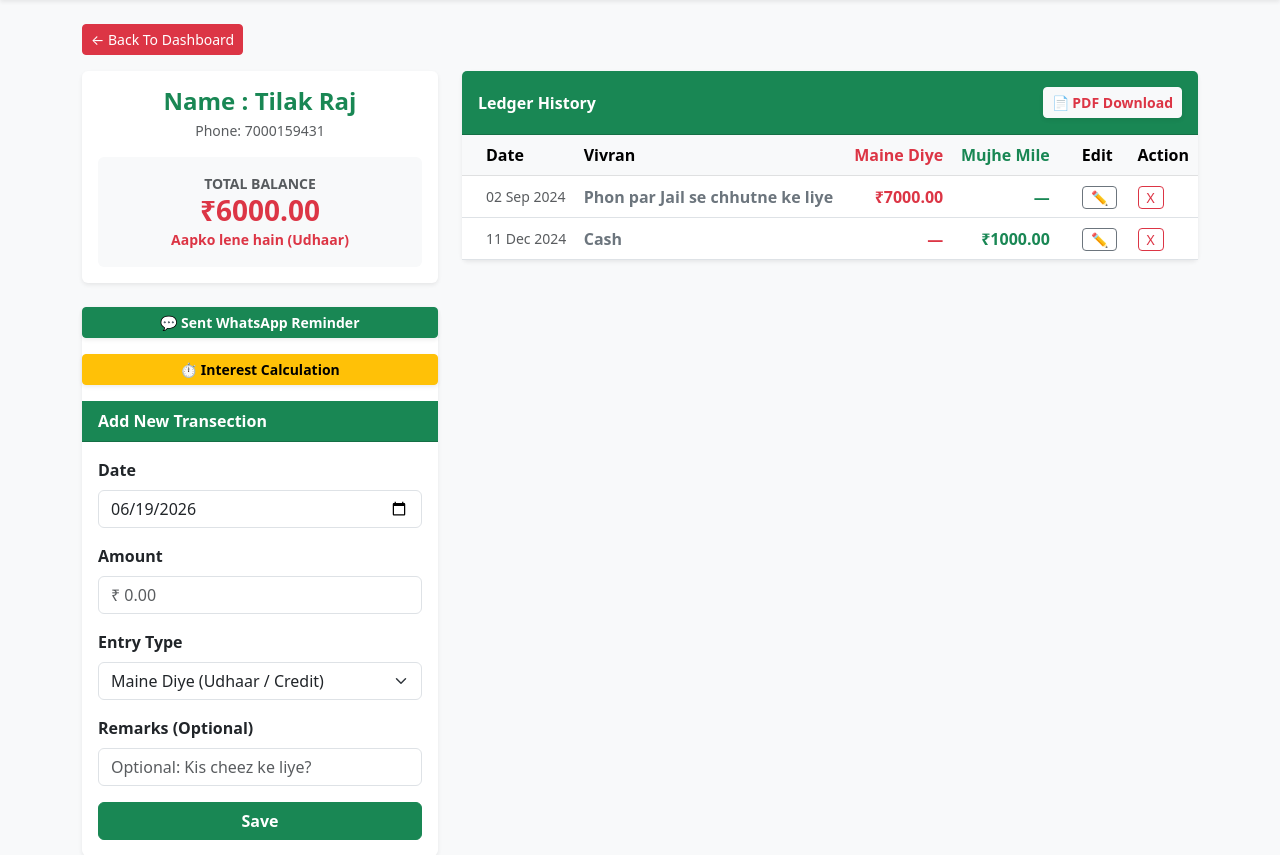
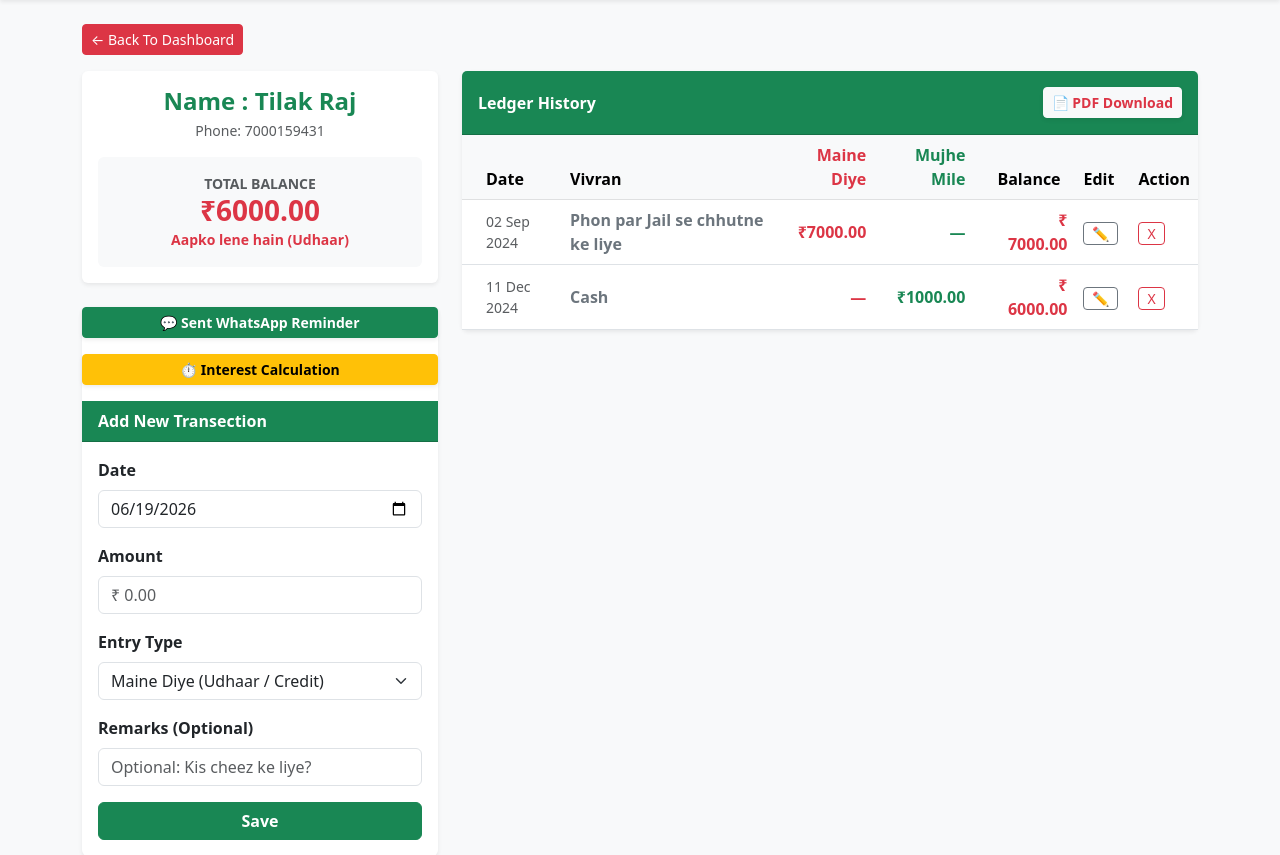
Before and after one commit to Dilip25825/web-automation-with-excel-khata, a Django app: page /customer/4/ in a window 1280 px wide. Shown: the part 56-911 px from the top of the page. Run offline with Django 5.2, Linux system fonts and the light colour scheme; a user stored in the database is signed in; data comes from the database, SQL or seed files in the repository; both versions use the stored data as it was after the commit; some libraries are stand-ins or nearby versions.

Commit message:
Update: Django project mein naye features Running Balance Add kiya

```diff
--- a/khata/templates/khata/customer_detail.html
+++ b/khata/templates/khata/customer_detail.html
@@ -95,6 +95,7 @@
                                 <th>Vivran</th>
                                 <th class="text-end text-danger">Maine Diye</th>
                                 <th class="text-end text-success pe-4">Mujhe Mile</th>
+                                <th>Balance</th>
                                 <th>Edit</th>
                                 <th>Action</th>
                             </tr>
@@ -112,8 +113,13 @@
                                 <td class="text-end fw-bold text-success pe-4">
                                     {% if trans.trans_type == 'GOT' %}₹{{ trans.amount }}{% else %}—{% endif %}
                                 </td>
+                                <td
+                                    class="text-end fw-bold {% if trans.running_balance >= 0 %}text-danger{% else %}text-success{% endif %}">
+                                    ₹{% if trans.running_balance < 0 %} {{ trans.running_balance|stringformat:"d"|slice:"1:" }} {% else %} {{ trans.running_balance }} {% endif %} </td>
                                 <td>
-                                    <a href="{% url 'edit_transaction' trans.b64_id %}" class="btn btn-sm btn-outline-secondary px-2 py-0 me-1" title="Edit Entry">✏️</a>
+                                    <a href="{% url 'edit_transaction' trans.b64_id %}"
+                                        class="btn btn-sm btn-outline-secondary px-2 py-0 me-1"
+                                        title="Edit Entry">✏️</a>
                                 </td>
                                 <td>
                                     <form action="{% url 'delete_transaction' trans.b64_id %}" method="POST"
--- a/khata/views.py
+++ b/khata/views.py
@@ -234,6 +234,18 @@ def customer_detail(request, customer_id):
                 auto_months = round(days_passed / 30.0, 1)
         # ---> NAYA LOGIC YAHAN KHATAM <---
 
+            # Security ke liye har transaction ki ID ko Base64 me encode karke template me bhejenge
+            running_balance = 0 # Balance shuruat se 0 rakhein
+            for t in transactions:
+                t.b64_id = base64.b64encode(str(t.id).encode('utf-8')).decode('utf-8')
+
+                # Balance Calculation
+                if t.trans_type == 'GIVEN':
+                    running_balance += t.amount
+                else:
+                    running_balance -= t.amount
+
+                t.running_balance = running_balance # Har row ke liye current balance set kiya
 
         # ---> WHATSAPP REMINDER LOGIC SHURU <---
         whatsapp_url = ""
```
Also changed, not shown: db.sqlite3.
